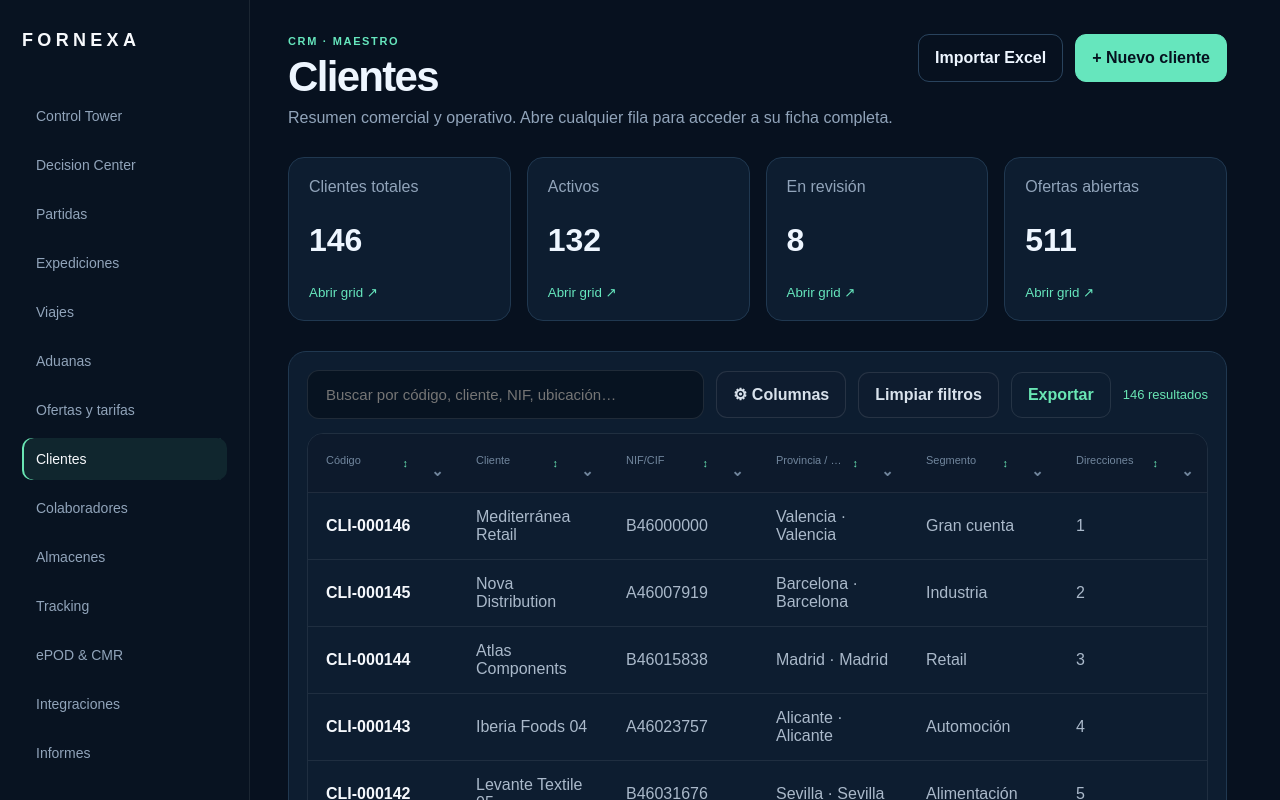
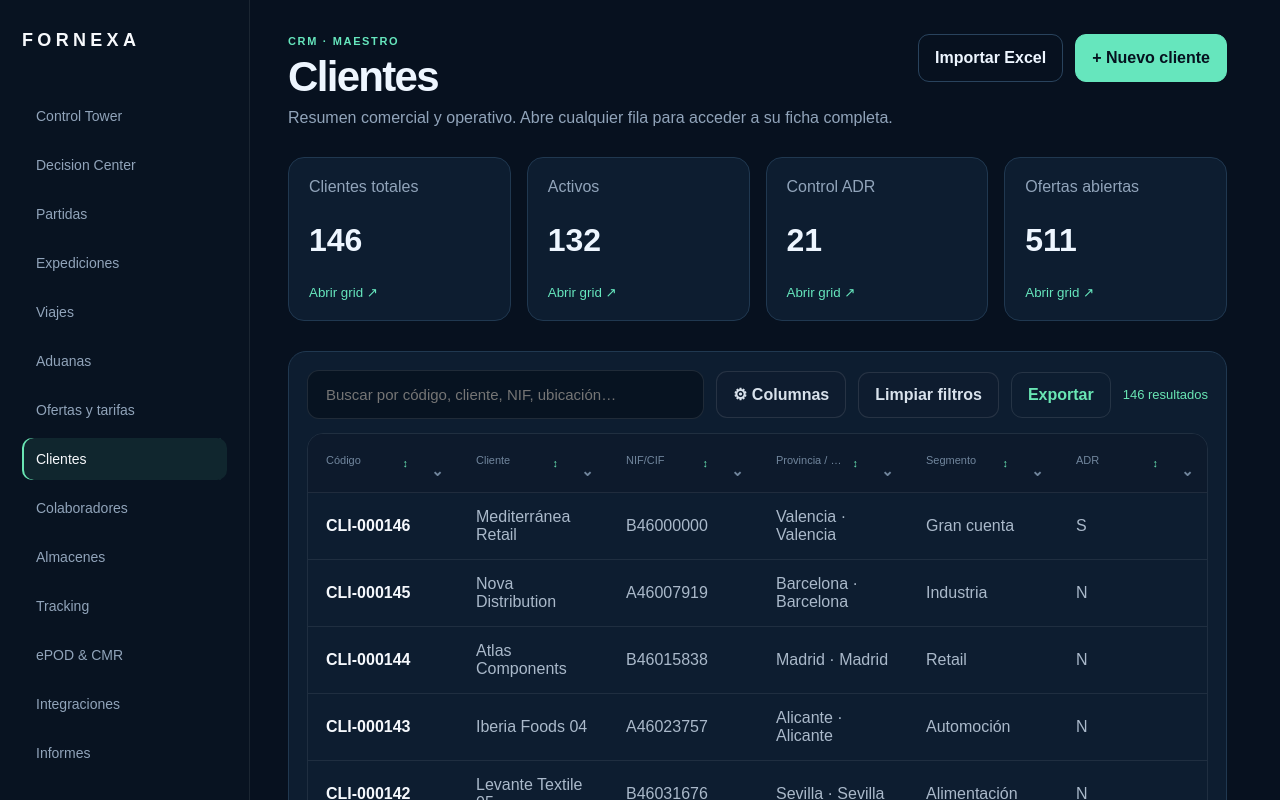
Before and after one commit to fragonh2-boop/Fornexa, a Next.js app: page /dashboard/clientes in a window 1280 px wide. Shown: the top 800 px of the page. Built offline with nearby package versions, Linux system fonts and the light colour scheme.

Commit message:
show ADR control in customer grid

```diff
--- a/app/dashboard/clientes/page.tsx
+++ b/app/dashboard/clientes/page.tsx
@@ -10,10 +10,10 @@ export default async function CustomersPage({ searchParams }: { searchParams: Pr
   const filtered = estado ? customers.filter(customer => customer.status === estado) : customers;
   const stats = [
     [String(customers.length), "Clientes totales", ""], [String(customers.filter(customer => customer.status === "Activo").length), "Activos", "Activo"],
-    [String(customers.filter(customer => customer.status === "En revisión").length), "En revisión", "En revisión"], [String(customers.reduce((total, customer) => total + customer.openOffers, 0)), "Ofertas abiertas", ""],
+    [String(customers.filter(customer => customer.adrControl === "S").length), "Control ADR", ""], [String(customers.reduce((total, customer) => total + customer.openOffers, 0)), "Ofertas abiertas", ""],
   ] as const;
-  const columns = [{key:"code",label:"Código"},{key:"tradeName",label:"Cliente"},{key:"taxId",label:"NIF/CIF"},{key:"location",label:"Provincia / población"},{key:"segment",label:"Segmento"},{key:"addresses",label:"Direcciones"},{key:"shipments",label:"Expediciones"},{key:"revenue",label:"Facturación"},{key:"manager",label:"Responsable"},{key:"status",label:"Estado"}];
-  const rows = filtered.map(customer => ({ code:customer.code, tradeName:customer.tradeName, taxId:customer.taxId, location:`${customer.province} · ${customer.city}`, segment:customer.segment, addresses:customer.addresses, shipments:customer.shipments, revenue:customer.annualRevenue, manager:customer.accountManager, status:customer.status }));
+  const columns = [{key:"code",label:"Código"},{key:"tradeName",label:"Cliente"},{key:"taxId",label:"NIF/CIF"},{key:"location",label:"Provincia / población"},{key:"segment",label:"Segmento"},{key:"adr",label:"ADR"},{key:"addresses",label:"Direcciones"},{key:"shipments",label:"Expediciones"},{key:"revenue",label:"Facturación"},{key:"manager",label:"Responsable"},{key:"status",label:"Estado"}];
+  const rows = filtered.map(customer => ({ code:customer.code, tradeName:customer.tradeName, taxId:customer.taxId, location:`${customer.province} · ${customer.city}`, segment:customer.segment, adr:customer.adrControl, addresses:customer.addresses, shipments:customer.shipments, revenue:customer.annualRevenue, manager:customer.accountManager, status:customer.status }));
   const rowHrefs = filtered.map(customer => `/dashboard/registros/clientes/${customer.code}`);
   return <main className={styles.shell}><aside className={styles.sidebar}><Link href="/dashboard" className={styles.brand}>FORNEXA</Link><nav>{nav.map(([label,href])=><Link key={href} className={href==="/dashboard/clientes"?styles.active:""} href={href}>{label}</Link>)}</nav><div className={styles.footer}>FORNEXA Suite<small>Mantenimiento de clientes</small></div></aside><section className={styles.content}><header><div><p>CRM · MAESTRO</p><h1>Clientes</h1><span>Resumen comercial y operativo. Abre cualquier fila para acceder a su ficha completa.</span></div><div className={styles.actions}><Link href="/dashboard/importar?entidad=clientes">Importar Excel</Link><Link className={styles.primary} href="/dashboard/registros/clientes/nuevo" target="_blank">+ Nuevo cliente</Link></div></header><section className={styles.stats}>{stats.map(([value,label,filter])=><Link key={label} href={filter?`/dashboard/clientes?estado=${encodeURIComponent(filter)}`:"/dashboard/clientes"} target="_blank"><span>{label}</span><strong>{value}</strong><small>Abrir grid ↗</small></Link>)}</section>{estado&&<div className={styles.filterNotice}>Vista filtrada: <strong>{estado}</strong><Link href="/dashboard/clientes">Ver todos</Link></div>}<section className={styles.panel}><DataGrid storageKey={`clientes-${estado??"todos"}`} columns={columns} rows={rows} rowHrefs={rowHrefs} openLinksInNewTab searchPlaceholder="Buscar por código, cliente, NIF, ubicación…" /></section></section></main>;
 }
```
